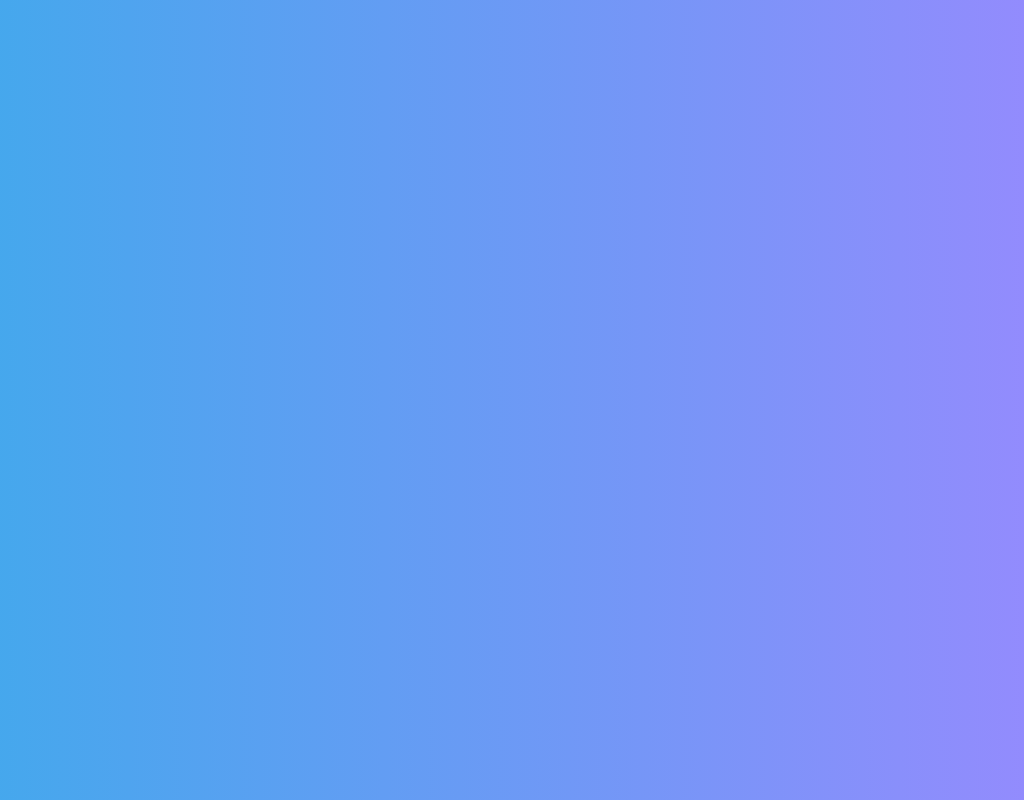
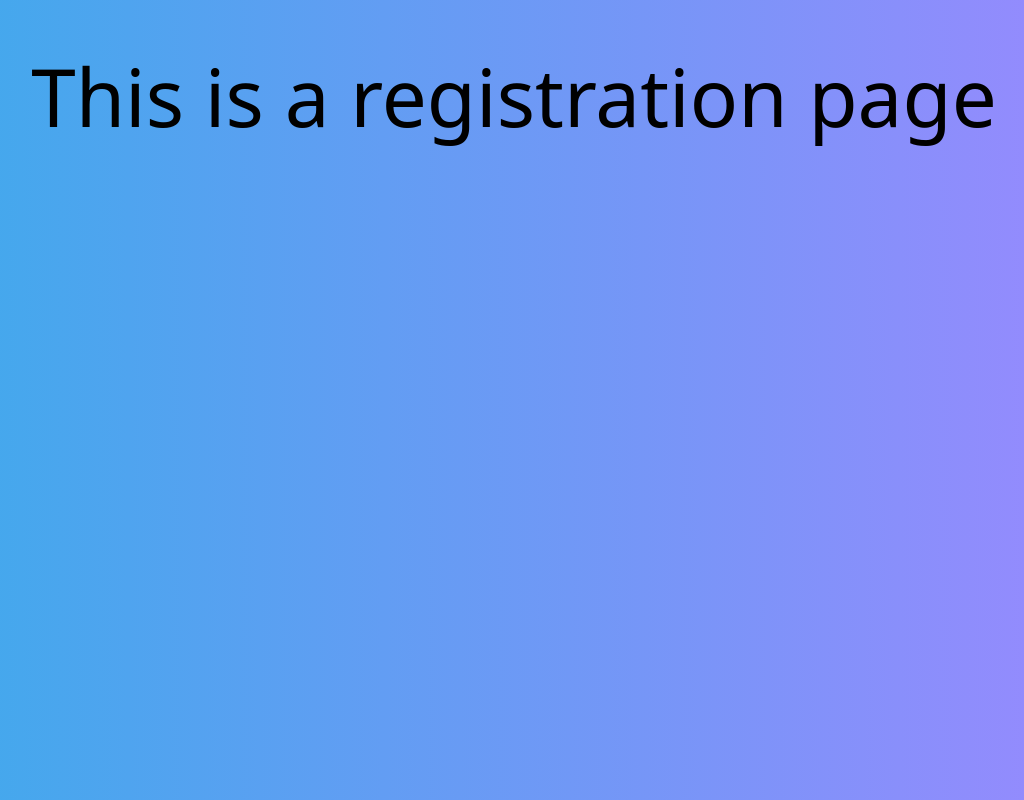
Before and after one commit to shotmatt/Group4_Attendance_record, a Vue app in the folder frontend/: page /registration in a window 1280 px wide. Before the commit this address had no page. Shown: the whole page, without its empty margins (126-1150 px from the left). Built offline with nearby package versions, Linux system fonts and the light colour scheme.

Commit message:
renamed the about us page to registration

```diff
--- a/frontend/src/router/index.js
+++ b/frontend/src/router/index.js
@@ -10,12 +10,12 @@ const routes = [
     component: HomeView
   },
   {
-    path: '/about',
-    name: 'about',
+    path: '/registration',
+    name: 'registration',
     // route level code-splitting
     // this generates a separate chunk (about.[hash].js) for this route
     // which is lazy-loaded when the route is visited.
-    component: () => import(/* webpackChunkName: "about" */ '../views/AboutView.vue')
+    component: () => import(/* webpackChunkName: "about" */ '../views/RegistrationView.vue')
   },
   {
     path: '/students',
--- a/frontend/src/views/AboutView.vue
+++ /dev/null
@@ -1,5 +0,0 @@
- <template>
-  <div class="about">
-    <h1>This is an about page</h1>
-  </div>
-</template>
--- /dev/null
+++ b/frontend/src/views/RegistrationView.vue
@@ -0,0 +1,5 @@
+ <template>
+  <div class="registration">
+    <h1>This is a registration page</h1>
+  </div>
+</template>
```
